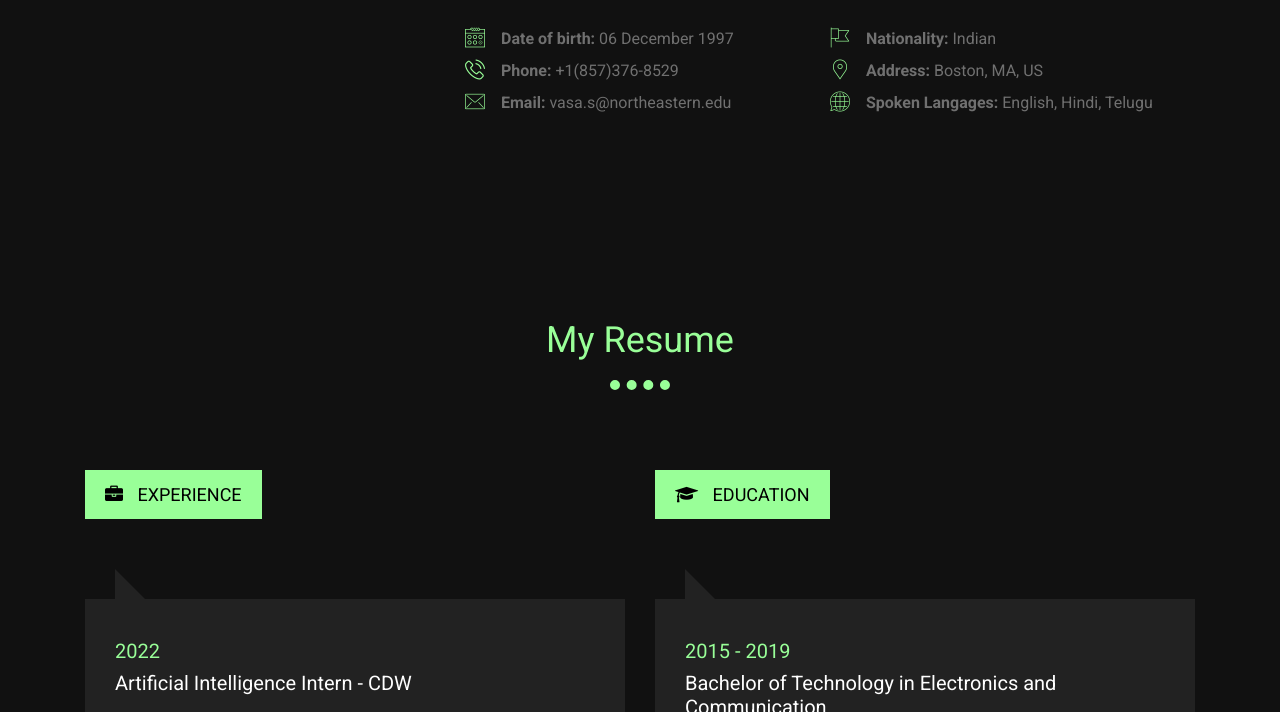
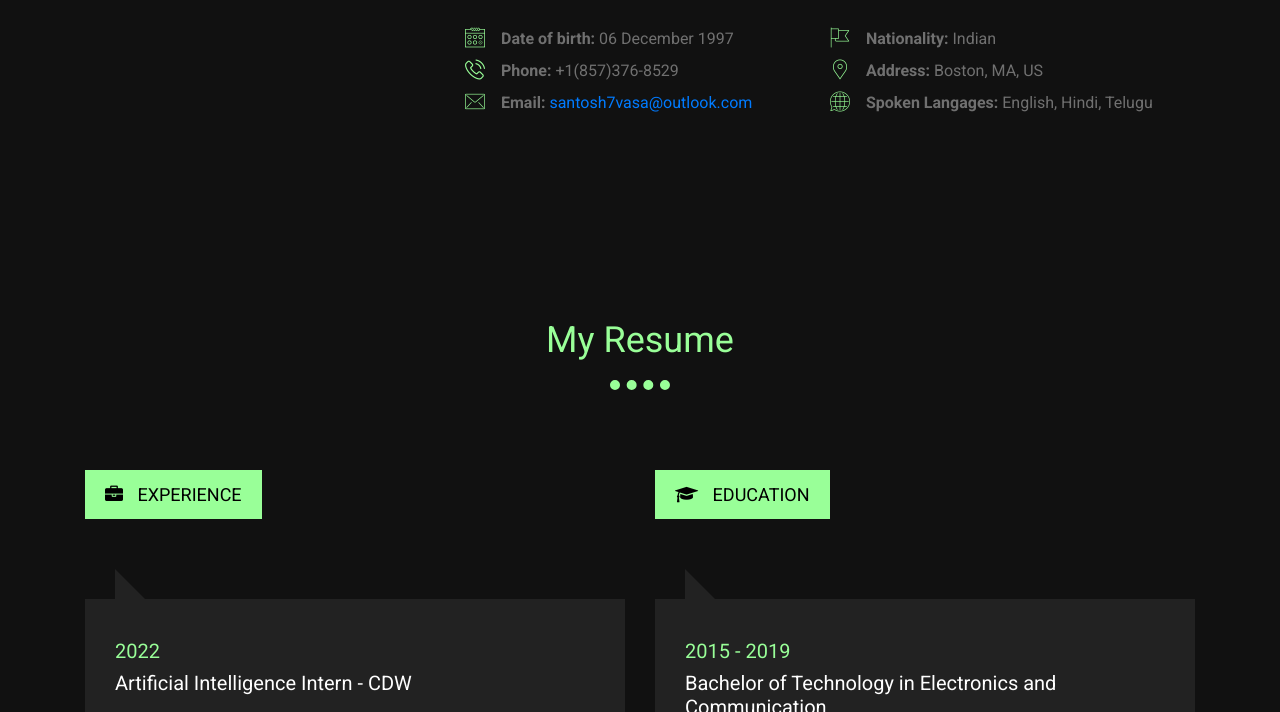
Before and after one commit to sid7vasa/Portfolio, a plain HTML site: page index.html in a window 1280 px wide. Shown: the part 1513-2225 px from the top of the page. Drawn offline with nearby package versions, Linux system fonts and the light colour scheme.

Commit message:
Email fix

```diff
--- a/index.html
+++ b/index.html
@@ -154,7 +154,7 @@
 						<li><i class="flaticon-flag"></i><b>Nationality:</b> Indian</li>
 						<li><i class="flaticon-phone-call"></i><b>Phone:</b> +1(857)376-8529</li>
 						<li><i class="flaticon-placeholder"></i><b>Address:</b> Boston, MA, US</li>
-						<li><i class="flaticon-email"></i><b>Email:</b> vasa.s@northeastern.edu</li>
+						<li><i class="flaticon-email"></i><b>Email:</b> <a href="santosh7vasa@outlook.com">santosh7vasa@outlook.com </a></li>
 						<li><i class="flaticon-translation"></i><b>Spoken Langages:</b> English, Hindi, Telugu</li>
 					</ul>
 				</div>
```
